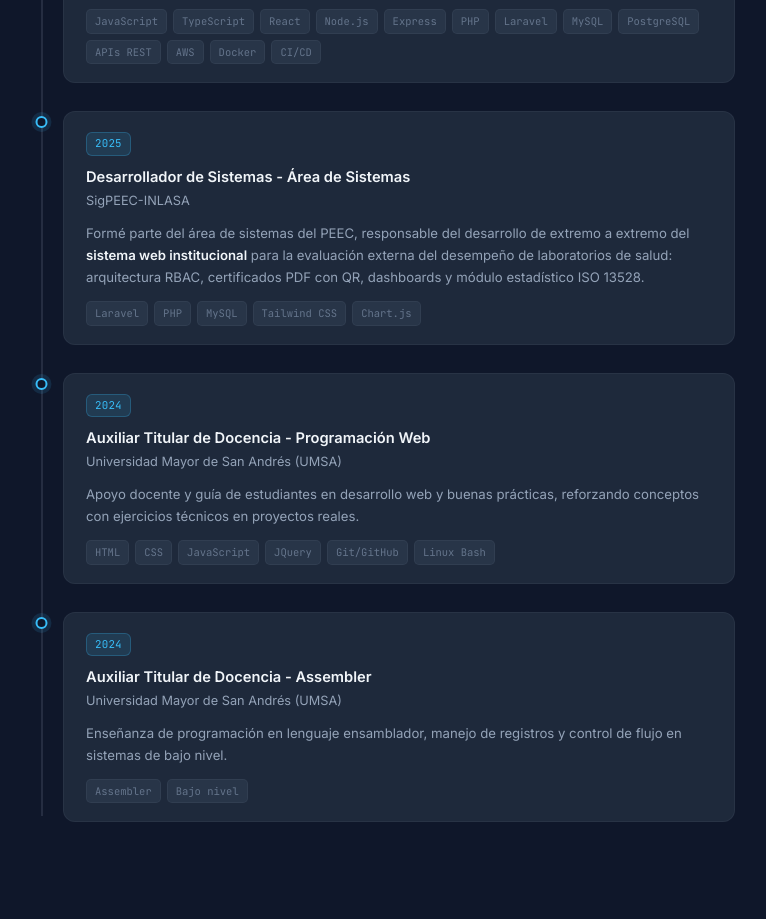
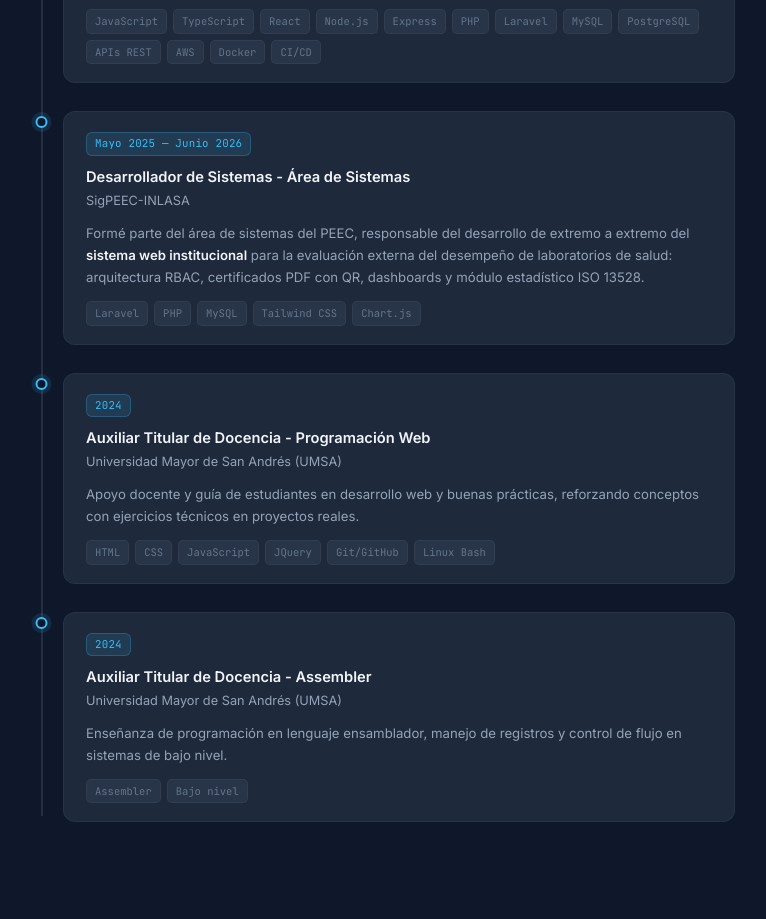
Before and after one commit to OmarRMC/portfolio, a website with bundled scripts: page public/index.html in a window 1280 px wide. Shown: the part 1806-2725 px from the top of the page, without its empty margins (255-1021 px from the left). Built offline with nearby package versions, Linux system fonts and the light colour scheme; files whose address does not match are found by name.

Commit message:
modify-data

```diff
--- a/public/index.html
+++ b/public/index.html
@@ -272,7 +272,7 @@
                 <article class="timelineItem">
                     <div class="timelineItem__dot"></div>
                     <div class="timelineItem__content">
-                        <span class="timelineItem__fecha">2025</span>
+                        <span class="timelineItem__fecha">Mayo 2025 — Junio 2026</span>
                         <h3 class="timelineItem__rol">Desarrollador de Sistemas - Área de Sistemas</h3>
                         <p class="timelineItem__empresa">SigPEEC-INLASA</p>
                         <p class="timelineItem__desc">
```
